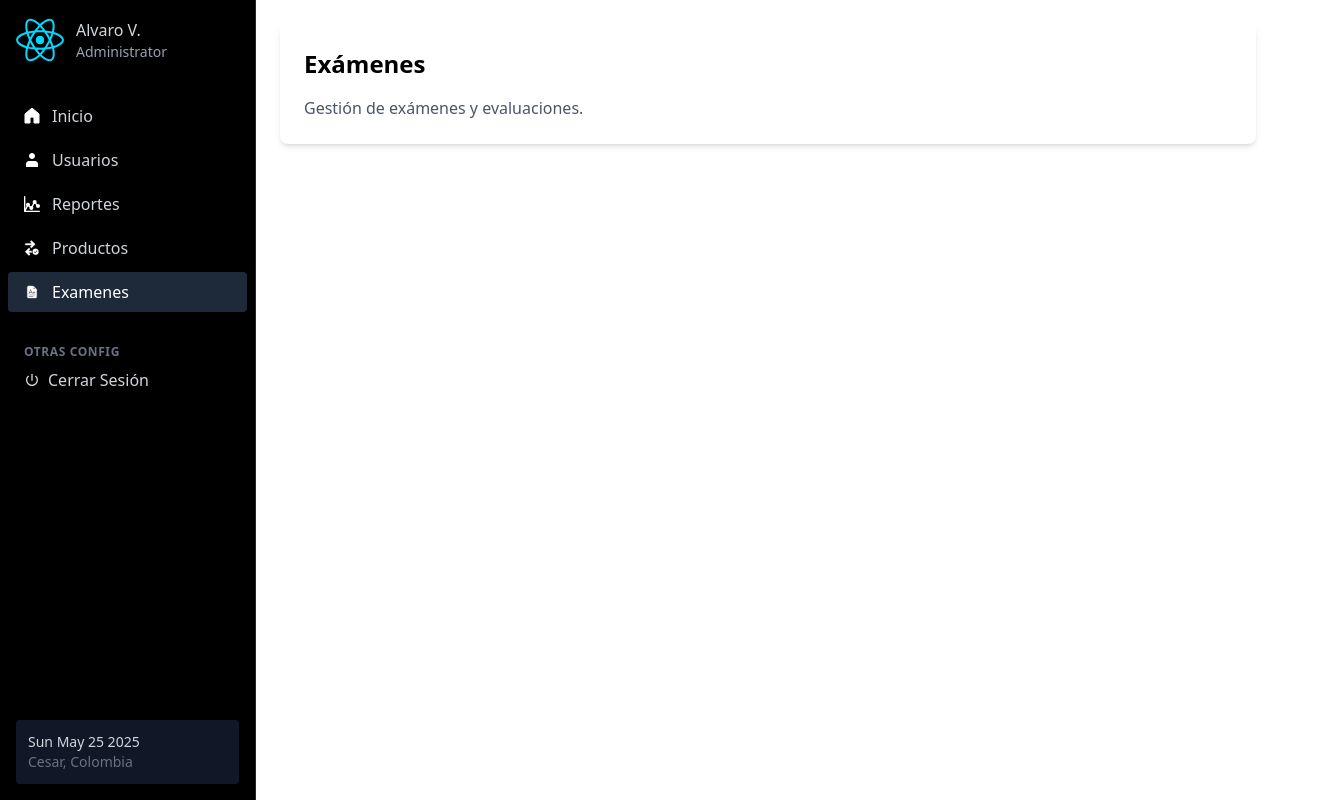
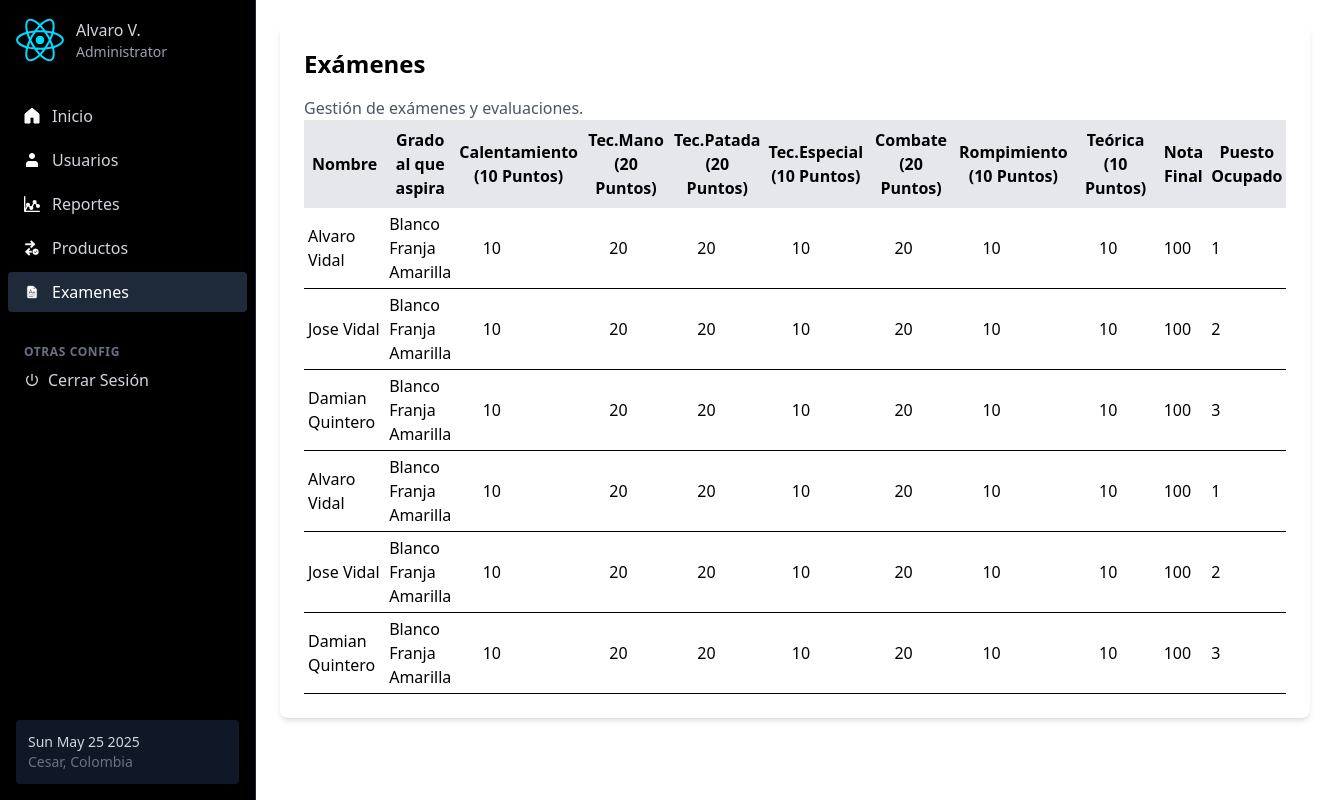
Before and after one commit to JoseVidal1/DOJANKWON_PROY, a React (Vite) app: page /examenes in a window 1280 px wide. Shown: the whole page, 1334 px wide, since content can reach past the window. Built offline with nearby package versions, Linux system fonts and the light colour scheme.

Commit message:
Tabla de calificaciones

```diff
--- /dev/null
+++ b/src/Components/Calificaciones.jsx
@@ -0,0 +1,86 @@
+import React, { useState } from 'react';
+
+export default function Calificaciones({ nombre, grado, calentamiento, tec_mano, tec_patada, tec_especial, combate, rompimiento, teorica, nota_final, puesto_ocupado }) {
+  const [notaCalentamiento, setNotaCalentamiento] = useState(calentamiento || '');
+  const [notaMano, setNotaMano] = useState(tec_mano || '');
+  const [notaPatada, setNotaPatada] = useState(tec_patada || '');
+  const [notaEspecial, setNotaEspecial] = useState(tec_especial || '');
+  const [notaCombate, setNotaCombate] = useState(combate || '');
+  const [notaRompimiento, setNotaRompimiento] = useState(rompimiento || '');
+  const [notaTeorica, setNotaTeorica] = useState(teorica || '');
+
+  return (
+    <tr className="border-b">
+      <td className="px-1 py-1">{nombre}</td>
+      <td className="px-1 py-1">{grado}</td>
+
+      <td className='px-1 py-1'>
+        <input
+          className='text-center w-20'
+          type="number"
+          value={notaCalentamiento}
+          onChange={e => setNotaCalentamiento(e.target.value)}
+        />
+      </td>
+      <td className='px-1 py-1'>
+        <input
+          className='text-center w-20'
+          type="number"
+          value={notaMano}
+          onChange={e => setNotaMano(e.target.value)}
+        />
+      </td>
+      <td className='px-1 py-1'>
+        <input
+          className='text-center w-20'
+          type="number"
+          value={notaPatada}
+          onChange={e => setNotaPatada(e.target.value)}
+        />
+      </td>
+      <td className='px-1 py-1'>
+        <input
+          className='text-center w-20'
+          type="number"
+          value={notaEspecial}
+          onChange={e => setNotaEspecial(e.target.value)}
+        />
+      </td>
+      <td className='px-1 py-1'>
+        <input
+          className='text-center w-20'
+          type="number"
+          value={notaCombate}
+          onChange={e => setNotaCombate(e.target.value)}
+        />
+      </td>
+      <td className='px-1 py-1'>
+        <input
+          className='text-center w-20'
+          type="number"
+          value={notaRompimiento}
+          onChange={e => setNotaRompimiento(e.target.value)}
+        />
+      </td>
+      <td className='px-1 py-1'>
+        <input
+          className='text-center w-20'
+          type="number"
+          value={notaTeorica}
+          onChange={e => setNotaTeorica(e.target.value)}
+        />
+      </td>
+
+      <td className='px-1 py-1'>
+        <span className='text-center w-20'>
+          {nota_final}
+        </span>
+      </td>
+      <td className='px-1 py-1'>
+        <span className='text-center w-20'>
+          {puesto_ocupado}
+        </span>
+      </td>
+    </tr>
+  );
+}
--- a/src/Components/sidebar.jsx
+++ b/src/Components/sidebar.jsx
@@ -84,7 +84,7 @@ const Sidebar = () => {
             >
               <path d="M13 3h-2v10h2V3zm4.83 2.17l-1.42 1.42C17.99 7.86 19 9.81 19 12c0 3.87-3.13 7-7 7s-7-3.13-7-7c0-2.19 1.01-4.14 2.58-5.42L6.17 5.17C4.23 6.82 3 9.26 3 12c0 4.97 4.03 9 9 9s9-4.03 9-9c0-2.74-1.23-5.18-3.17-6.83z"/>
             </svg>
-            <span className="group-hover:text-red-500 transition-colors duration-200">
+            <span className="group-hover:text-red-500 hover:cursor-pointer transition-colors duration-200">
               Cerrar Sesión
             </span>
           </button>
--- a/src/page/Examenes.jsx
+++ b/src/page/Examenes.jsx
@@ -1,10 +1,48 @@
 import React from 'react';
+import Calificaciones from '../Components/Calificaciones';
+
+const estudiantes = [
+  { nombre: "Alvaro Vidal", grado: "Blanco Franja Amarilla", calentamiento: 10, tec_mano: 20, tec_patada: 20, tec_especial: 10, combate: 20, rompimiento: 10, teorica: 10, nota_final: 100, puesto_ocupado: 1 },
+  { nombre: "Jose Vidal", grado: "Blanco Franja Amarilla", calentamiento: 10, tec_mano: 20, tec_patada: 20, tec_especial: 10, combate: 20, rompimiento: 10, teorica: 10, nota_final: 100, puesto_ocupado: 2 },
+  {nombre: "Damian Quintero", grado: "Blanco Franja Amarilla", calentamiento: 10, tec_mano: 20, tec_patada: 20, tec_especial: 10, combate: 20, rompimiento: 10, teorica: 10, nota_final: 100, puesto_ocupado: 3 },
+  { nombre: "Alvaro Vidal", grado: "Blanco Franja Amarilla", calentamiento: 10, tec_mano: 20, tec_patada: 20, tec_especial: 10, combate: 20, rompimiento: 10, teorica: 10, nota_final: 100, puesto_ocupado: 1 },
+  { nombre: "Jose Vidal", grado: "Blanco Franja Amarilla", calentamiento: 10, tec_mano: 20, tec_patada: 20, tec_especial: 10, combate: 20, rompimiento: 10, teorica: 10, nota_final: 100, puesto_ocupado: 2 },
+  {nombre: "Damian Quintero", grado: "Blanco Franja Amarilla", calentamiento: 10, tec_mano: 20, tec_patada: 20, tec_especial: 10, combate: 20, rompimiento: 10, teorica: 10, nota_final: 100, puesto_ocupado: 3 },
+];
+
 
 const Examenes = () => {
   return (
     <div className="bg-white rounded-lg shadow-md p-6">
       <h1 className="text-2xl font-bold mb-4">Exámenes</h1>
       <p className="text-gray-600">Gestión de exámenes y evaluaciones.</p>
+      <table>
+        <thead>
+          <tr className="bg-gray-200">
+            <th className="px-2 py-2">Nombre</th>
+            <th className="px-1 py-2">Grado al que aspira</th>
+            <th className="px-1 py-2">Calentamiento (10 Puntos)</th>
+            <th className="px-1 py-2">Tec.Mano (20 Puntos)</th>
+            <th className="px-1 py-2">Tec.Patada (20 Puntos)</th>
+            <th className="px-1 py-2">Tec.Especial (10 Puntos)</th>
+            <th className="px-1 py-2">Combate (20 Puntos)</th>
+            <th className="px-1 py-2">Rompimiento (10 Puntos)</th>
+            <th className="px-1 py-2">Teórica (10 Puntos)</th>
+            <th className="px-1 py-2">Nota Final</th>
+            <th className="px-1 py-2">Puesto Ocupado</th>
+          </tr>
+        </thead>
+        <tbody>
+
+          {estudiantes.map((estudiante, index) => (
+            <Calificaciones key={index} nombre={estudiante.nombre} grado={estudiante.grado} calentamiento={estudiante.calentamiento} tec_mano={estudiante.tec_mano} tec_patada={estudiante.tec_patada} tec_especial={estudiante.tec_especial} combate={estudiante.combate} rompimiento={estudiante.rompimiento} teorica={estudiante.teorica} nota_final={estudiante.nota_final} puesto_ocupado={estudiante.puesto_ocupado}/>
+          ))}
+
+
+
+
+        </tbody>
+      </table>
     </div>
   );
 };
```
